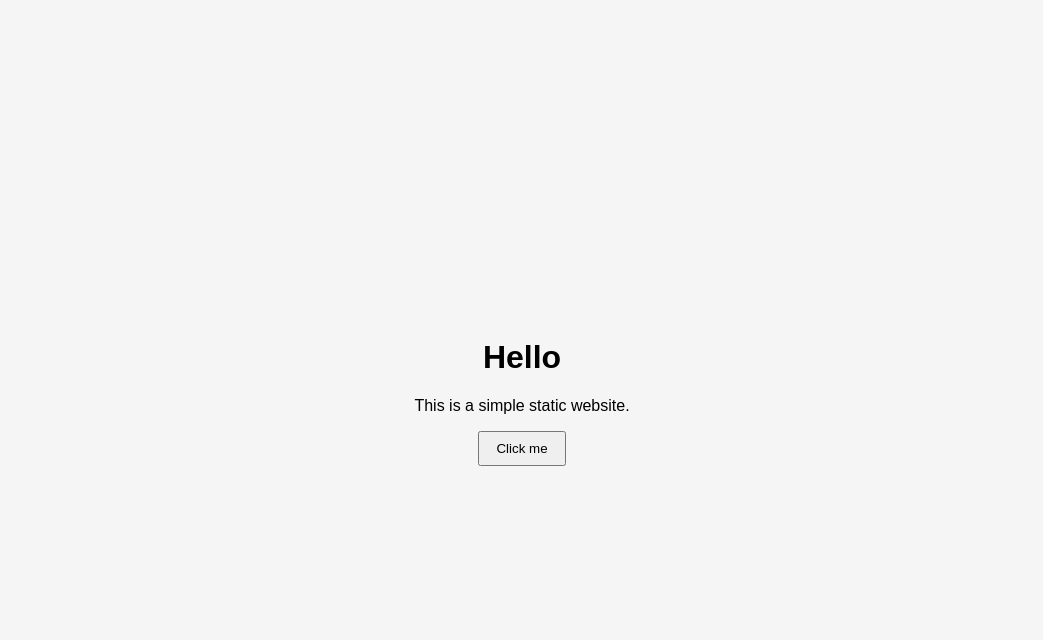
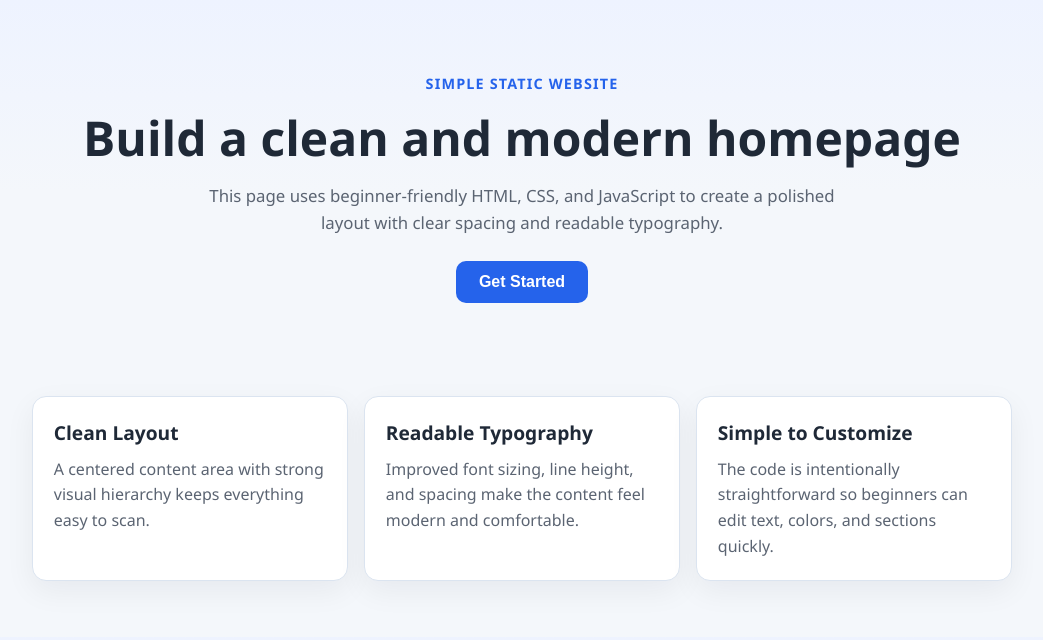
Before and after one commit to Colin966/Colinspace-test, a plain HTML site: page index.html in a window 1280 px wide. Shown: the whole page, without its empty margins (118-1161 px from the left). Drawn offline with Linux system fonts and the light colour scheme.

Commit message:
Redesign homepage with hero and feature cards

```diff
--- a/index.html
+++ b/index.html
@@ -7,12 +7,43 @@
     <link rel="stylesheet" href="style.css" />
   </head>
   <body>
-    <main>
-      <h1>Hello</h1>
-      <p>This is a simple static website.</p>
-      <button id="btn">Click me</button>
-      <p id="message"></p>
+    <header class="hero">
+      <p class="eyebrow">Simple Static Website</p>
+      <h1>Build a clean and modern homepage</h1>
+      <p class="hero-text">
+        This page uses beginner-friendly HTML, CSS, and JavaScript to create a
+        polished layout with clear spacing and readable typography.
+      </p>
+      <button id="btn" class="hero-button">Get Started</button>
+      <p id="message" class="message" aria-live="polite"></p>
+    </header>
+
+    <main class="features" aria-label="Homepage features">
+      <article class="feature-card">
+        <h2>Clean Layout</h2>
+        <p>
+          A centered content area with strong visual hierarchy keeps everything
+          easy to scan.
+        </p>
+      </article>
+
+      <article class="feature-card">
+        <h2>Readable Typography</h2>
+        <p>
+          Improved font sizing, line height, and spacing make the content feel
+          modern and comfortable.
+        </p>
+      </article>
+
+      <article class="feature-card">
+        <h2>Simple to Customize</h2>
+        <p>
+          The code is intentionally straightforward so beginners can edit text,
+          colors, and sections quickly.
+        </p>
+      </article>
     </main>
+
     <script src="script.js"></script>
   </body>
 </html>
--- a/script.js
+++ b/script.js
@@ -2,5 +2,5 @@ const button = document.getElementById('btn');
 const message = document.getElementById('message');
 
 button.addEventListener('click', () => {
-  message.textContent = 'Thanks for clicking!';
+  message.textContent = 'Welcome! Start customizing your homepage.';
 });
--- a/style.css
+++ b/style.css
@@ -1,17 +1,109 @@
+:root {
+  --bg: #f4f7fb;
+  --surface: #ffffff;
+  --text: #1f2937;
+  --muted: #5b6472;
+  --accent: #2563eb;
+  --accent-dark: #1d4ed8;
+  --border: #dbe4f0;
+}
+
+* {
+  box-sizing: border-box;
+}
+
 body {
   margin: 0;
-  font-family: Arial, sans-serif;
-  display: grid;
-  place-items: center;
-  min-height: 100vh;
-  background: #f5f5f5;
+  font-family: 'Segoe UI', Tahoma, Geneva, Verdana, sans-serif;
+  color: var(--text);
+  background: linear-gradient(180deg, #eef3ff 0%, var(--bg) 30%, var(--bg) 100%);
+  line-height: 1.6;
 }
 
-main {
-  text-align: center;
+.hero,
+.features {
+  width: min(980px, 92%);
+  margin: 0 auto;
 }
 
-button {
-  padding: 0.5rem 1rem;
+.hero {
+  text-align: center;
+  padding: 4.5rem 0 2.5rem;
+}
+
+.eyebrow {
+  margin: 0;
+  font-size: 0.9rem;
+  font-weight: 700;
+  letter-spacing: 0.08em;
+  text-transform: uppercase;
+  color: var(--accent);
+}
+
+.hero h1 {
+  margin: 0.9rem 0 1rem;
+  font-size: clamp(2rem, 4vw, 3rem);
+  line-height: 1.2;
+}
+
+.hero-text {
+  margin: 0 auto;
+  max-width: 640px;
+  color: var(--muted);
+  font-size: 1.05rem;
+}
+
+.hero-button {
+  margin-top: 1.5rem;
+  padding: 0.75rem 1.4rem;
+  border: none;
+  border-radius: 10px;
+  background-color: var(--accent);
+  color: #fff;
+  font-size: 1rem;
+  font-weight: 600;
   cursor: pointer;
+  transition: background-color 0.2s ease;
 }
+
+.hero-button:hover {
+  background-color: var(--accent-dark);
+}
+
+.message {
+  min-height: 1.5rem;
+  margin-top: 0.85rem;
+  font-weight: 600;
+  color: var(--accent-dark);
+}
+
+.features {
+  display: grid;
+  grid-template-columns: repeat(3, 1fr);
+  gap: 1rem;
+  padding: 0 0 3.5rem;
+}
+
+.feature-card {
+  background: var(--surface);
+  border: 1px solid var(--border);
+  border-radius: 14px;
+  padding: 1.3rem;
+  box-shadow: 0 10px 30px rgba(15, 23, 42, 0.06);
+}
+
+.feature-card h2 {
+  margin: 0 0 0.5rem;
+  font-size: 1.2rem;
+}
+
+.feature-card p {
+  margin: 0;
+  color: var(--muted);
+}
+
+@media (max-width: 800px) {
+  .features {
+    grid-template-columns: 1fr;
+  }
+}
```
